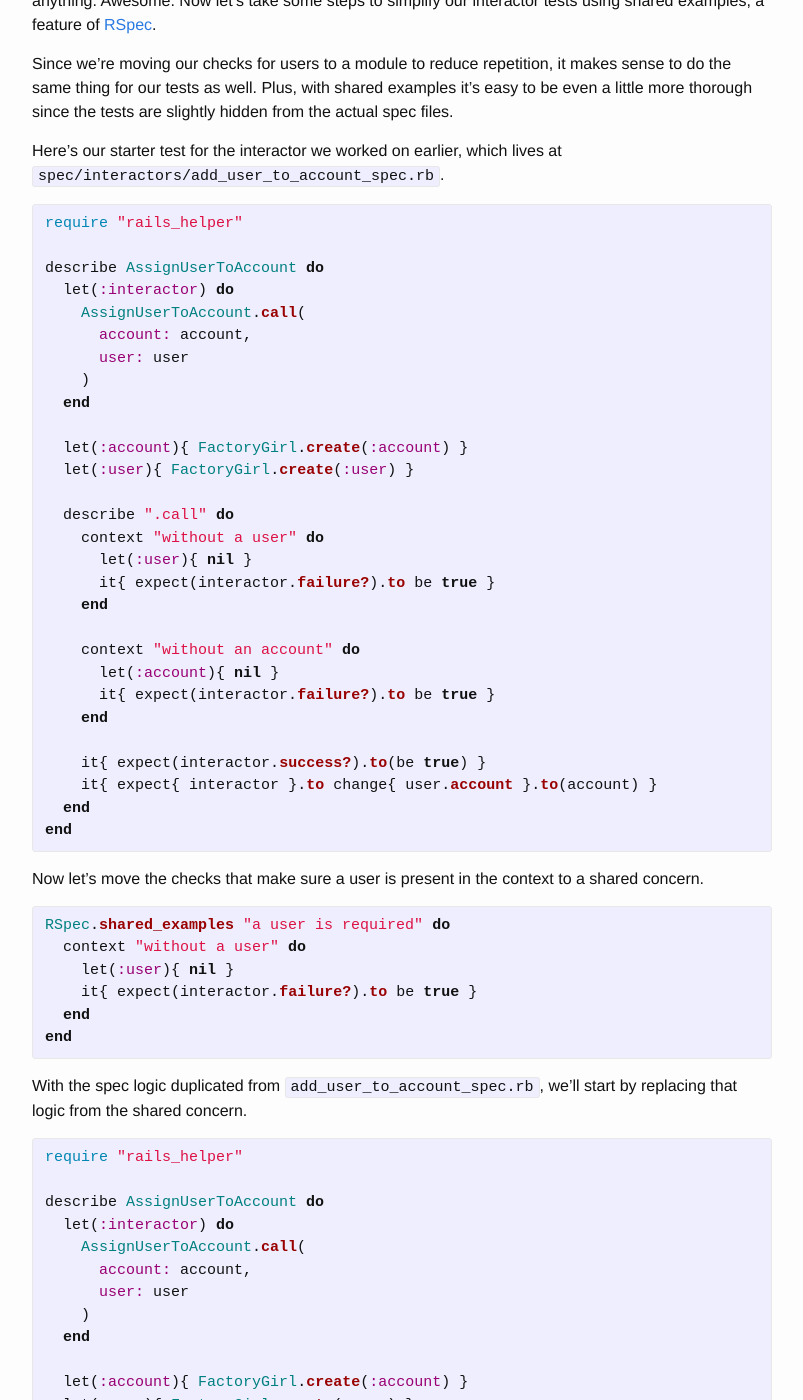
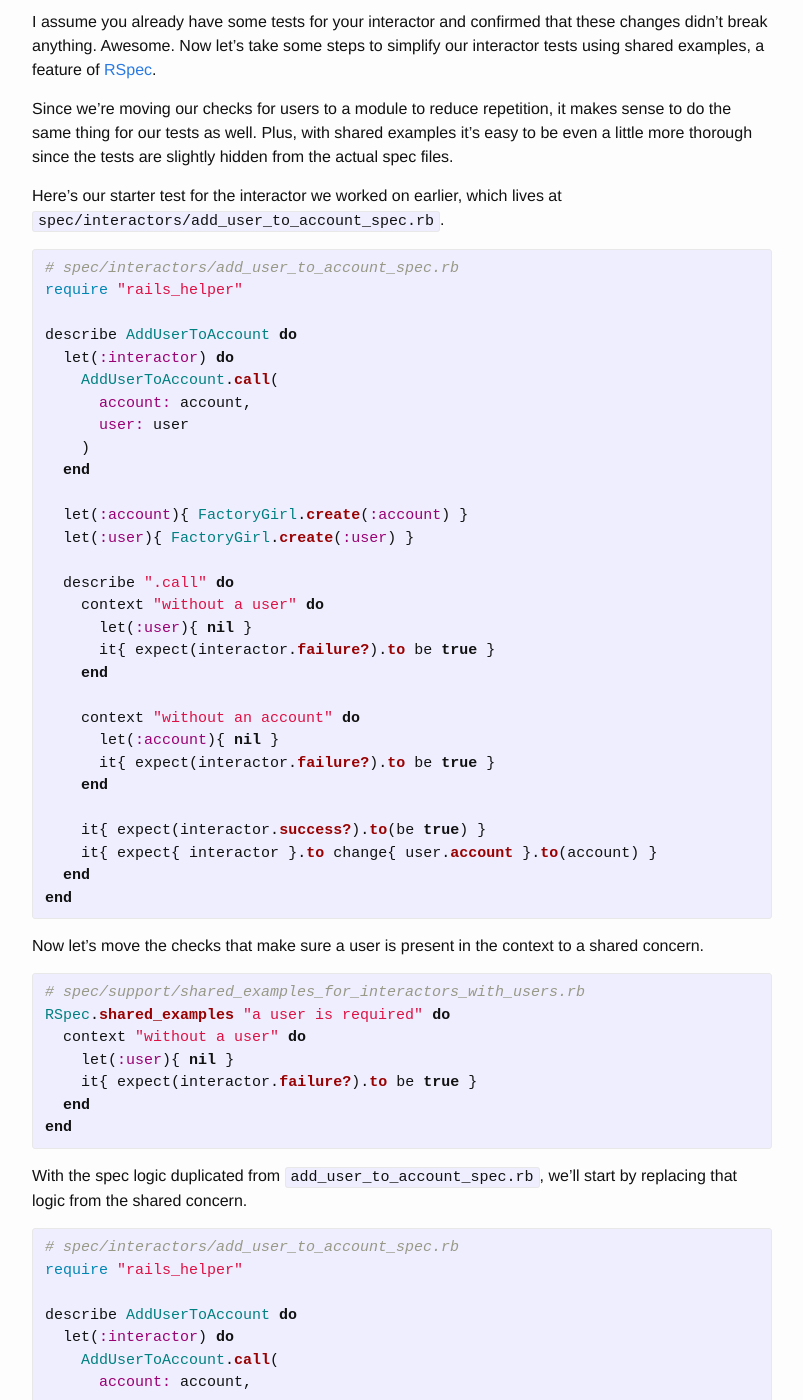
Before and after one commit to chriswarren/chriswarren.github.io, a Jekyll site: the page built from _posts/2015-03-13-drying-interactors-part-1.md, in a window 1280 px wide and 1400 px high, scrolled down 1909 px. Shown: the whole window, without its empty margins (238-1041 px from the left). Built offline with Jekyll 4.4.1, drawn with Linux system fonts in a browser that asks for light colours; some of the changed text lies outside the part shown.

Commit message:
specify file locations for each code example

```diff
--- a/_posts/2015-03-13-drying-interactors-part-1.md
+++ b/_posts/2015-03-13-drying-interactors-part-1.md
@@ -15,6 +15,7 @@ One way that I've handled this is by finding those common elements across many i
 Consider the following interactor:
 
 {% highlight ruby %}
+# app/interactors/add_user_to_account.rb
 class AddUserToAccount
   include Interactor
 
@@ -51,6 +52,7 @@ to `application.rb`.
 Now that it's loaded and available (don't forget to restart your server and console so the change to `application.rb` takes effect), we can use it in our interactor.
 
 {% highlight ruby %}
+# app/interactors/add_user_to_account.rb
 class AddUserToAccount
   include Interactor
   include UserRequirements
@@ -74,11 +76,12 @@ Since we're moving our checks for users to a module to reduce repetition, it mak
 Here's our starter test for the interactor we worked on earlier, which lives at `spec/interactors/add_user_to_account_spec.rb`.
 
 {% highlight ruby %}
+# spec/interactors/add_user_to_account_spec.rb
 require "rails_helper"
 
-describe AssignUserToAccount do
+describe AddUserToAccount do
   let(:interactor) do
-    AssignUserToAccount.call(
+    AddUserToAccount.call(
       account: account,
       user: user
     )
@@ -107,6 +110,7 @@ end
 Now let's move the checks that make sure a user is present in the context to a shared concern.
 
 {% highlight ruby %}
+# spec/support/shared_examples_for_interactors_with_users.rb
 RSpec.shared_examples "a user is required" do
   context "without a user" do
     let(:user){ nil }
@@ -118,11 +122,12 @@ end
 With the spec logic duplicated from `add_user_to_account_spec.rb`, we'll start by replacing that logic from the shared concern.
 
 {% highlight ruby %}
+# spec/interactors/add_user_to_account_spec.rb
 require "rails_helper"
 
-describe AssignUserToAccount do
+describe AddUserToAccount do
   let(:interactor) do
-    AssignUserToAccount.call(
+    AddUserToAccount.call(
       account: account,
       user: user
     )
@@ -148,6 +153,7 @@ end
 Now, let's expand on the shared concern to make it more thorough. Since we want to make sure that any interactor that requires a user is using the `UserRequirements` module, we can easily add a check that it is being included. This is an easy way to enforce consistent usage of the file and naming conventions across interactors.
 
 {% highlight ruby %}
+# spec/support/shared_examples_for_interactors_with_users.rb
 RSpec.shared_examples "UserRequirements is included" do
   it "has included UserRequirements" do
     expect(
```
Also changed, not shown: _posts/2015-03-13-drying-interactors-part-2.md (+9 -0 lines).
